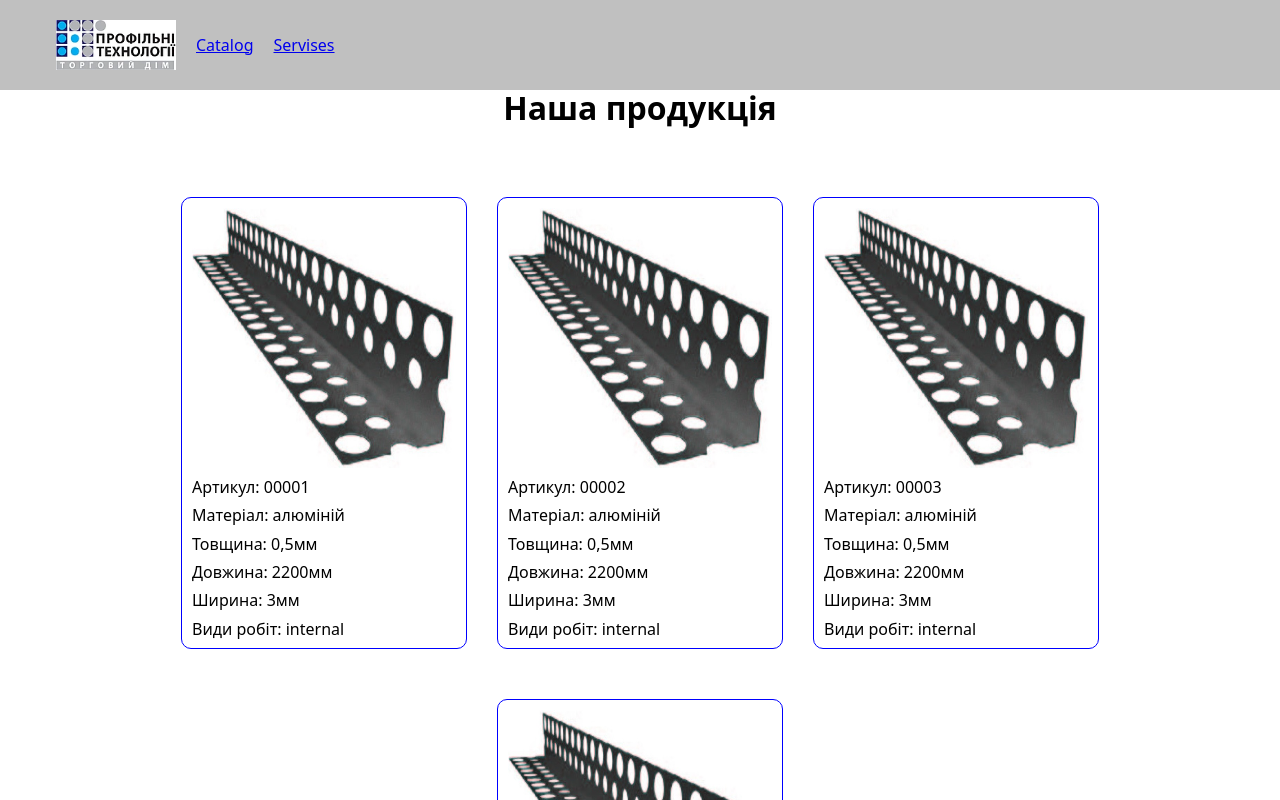
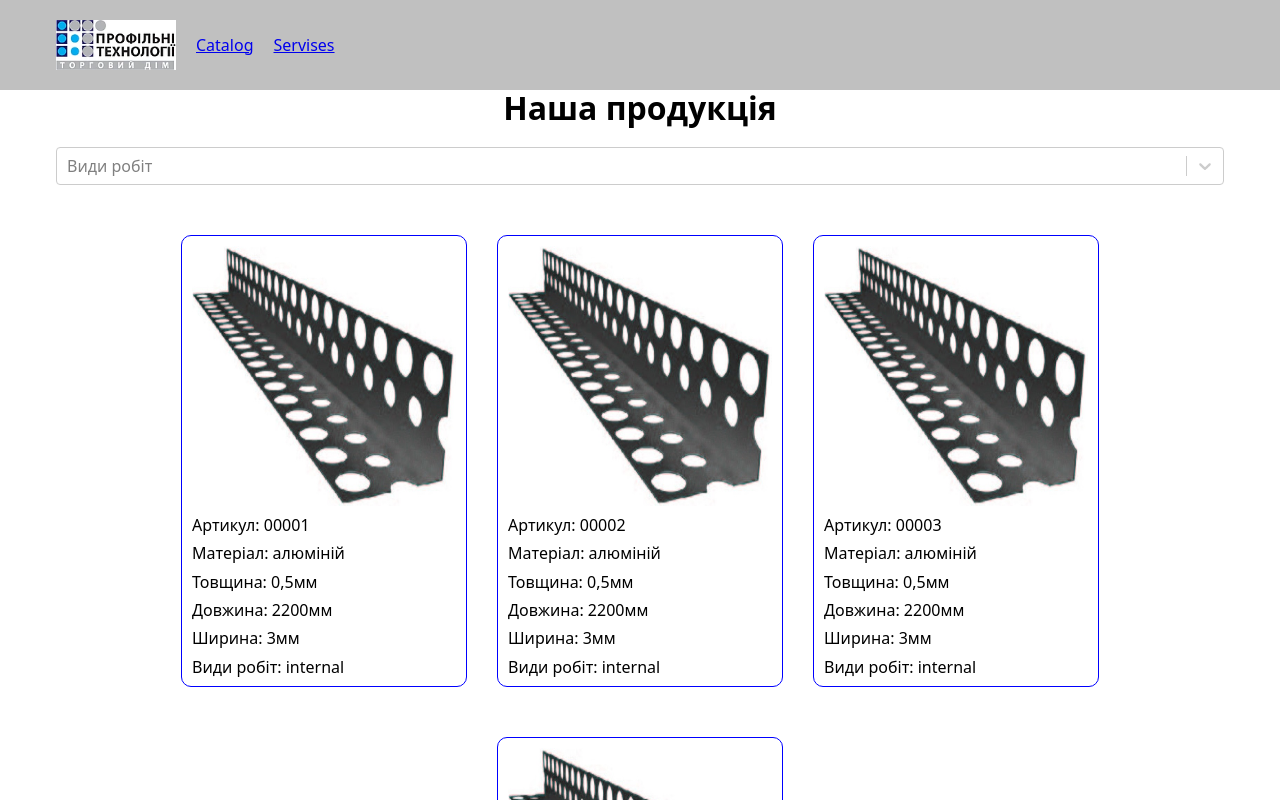
Before and after one commit to Andrii-13/furniture_technologies, a React (Create React App) app: page /catalog in a window 1280 px wide. Shown: the top 800 px of the page. Built offline with nearby package versions, Linux system fonts and the light colour scheme.

Commit message:
add select

```diff
--- a/package.json
+++ b/package.json
@@ -9,12 +9,14 @@
     "@testing-library/user-event": "^13.5.0",
     "@vidstack/player": "^1.6.5",
     "@vidstack/player-react": "^1.6.5",
+    "formik": "^2.4.6",
     "modern-normalize": "^2.0.0",
     "react": "^18.1.0",
     "react-dom": "^18.1.0",
     "react-player": "^2.16.0",
     "react-router-dom": "^6.23.0",
     "react-scripts": "5.0.1",
+    "react-select": "^5.8.0",
     "styled-components": "^6.1.8",
     "web-vitals": "^2.1.3"
   },
--- /dev/null
+++ b/src/components/CatalogForm/CatalogForm.jsx
@@ -0,0 +1,21 @@
+import React from 'react';
+import Select from 'react-select';
+
+const options = [
+  { value: 'all', label: 'всі' },
+  { value: 'external', label: 'зовнішні роботи' },
+  { value: 'internal', label: 'внутрішні роботи' },
+];
+
+export const CatalogForm = () => {
+  return (
+    <div>
+      <Select
+        //defaultValue={color}
+        // onChange={handleSelect}
+        options={options}
+        placeholder="Види робіт"
+      />
+    </div>
+  );
+};
--- a/src/pages/Catalog/Catalog.jsx
+++ b/src/pages/Catalog/Catalog.jsx
@@ -3,6 +3,7 @@ import { Title } from 'components/App/Title/Title';
 import { Cards } from 'components/Cards/Cards';
 import React, { useEffect, useState } from 'react';
 import allData from '../../data/data.json';
+import { CatalogForm } from 'components/CatalogForm/CatalogForm';
 
 export const Catalog = () => {
   const [data, setData] = useState([]);
@@ -13,6 +14,7 @@ export const Catalog = () => {
   return (
     <Container>
       <Title>Наша продукція</Title>
+      <CatalogForm />
       {data.length > 0 && <Cards data={data} />}
     </Container>
   );
--- a/src/pages/Home/Home.jsx
+++ b/src/pages/Home/Home.jsx
@@ -73,8 +73,8 @@ export const Home = () => {
             <ReactPlayer
               className="react-player"
               url="https://www.youtube.com/watch?v=oUFJJNQGwhk"
-              //width="100%"
-              //height="100%"
+              width="100%"
+              height="100%"
             />
           </VideoWrap>
         </div>
```
Also changed, not shown: src/components/CatalogForm/CatalogForm.styled.js (added), 1 other file (tests, documents, lock files or other folders).
